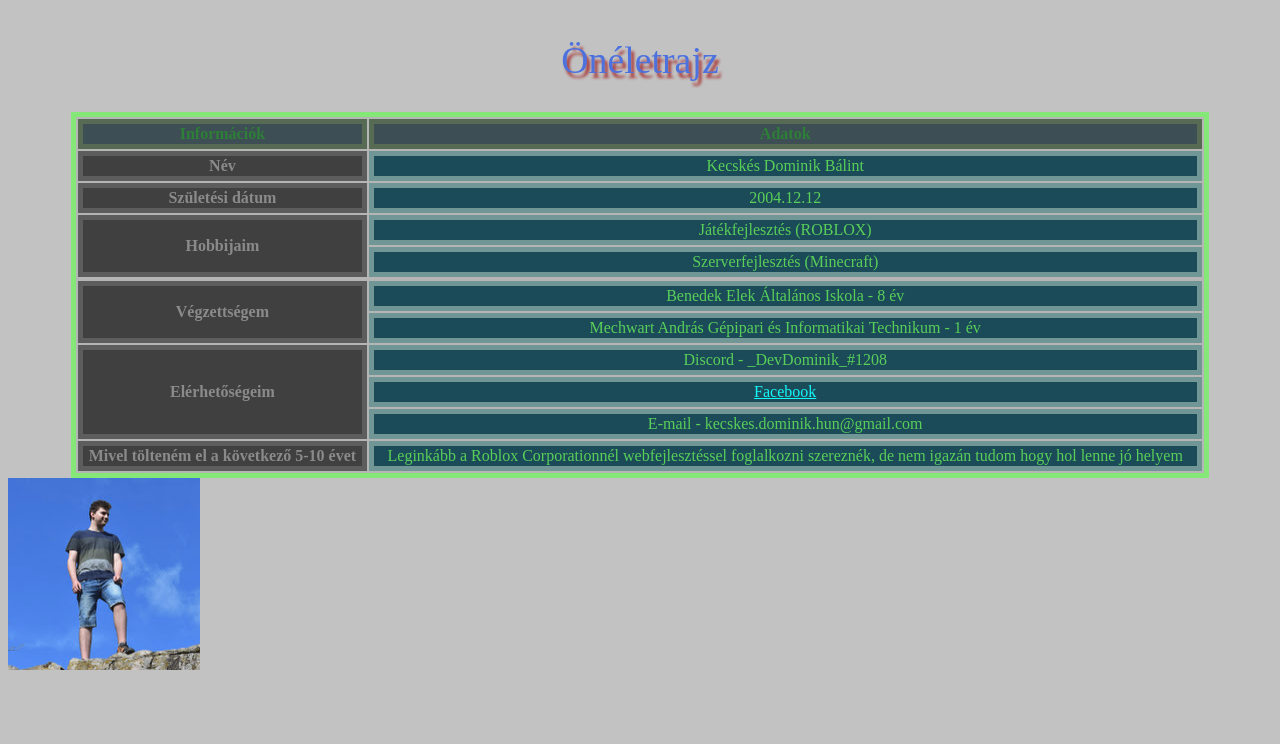
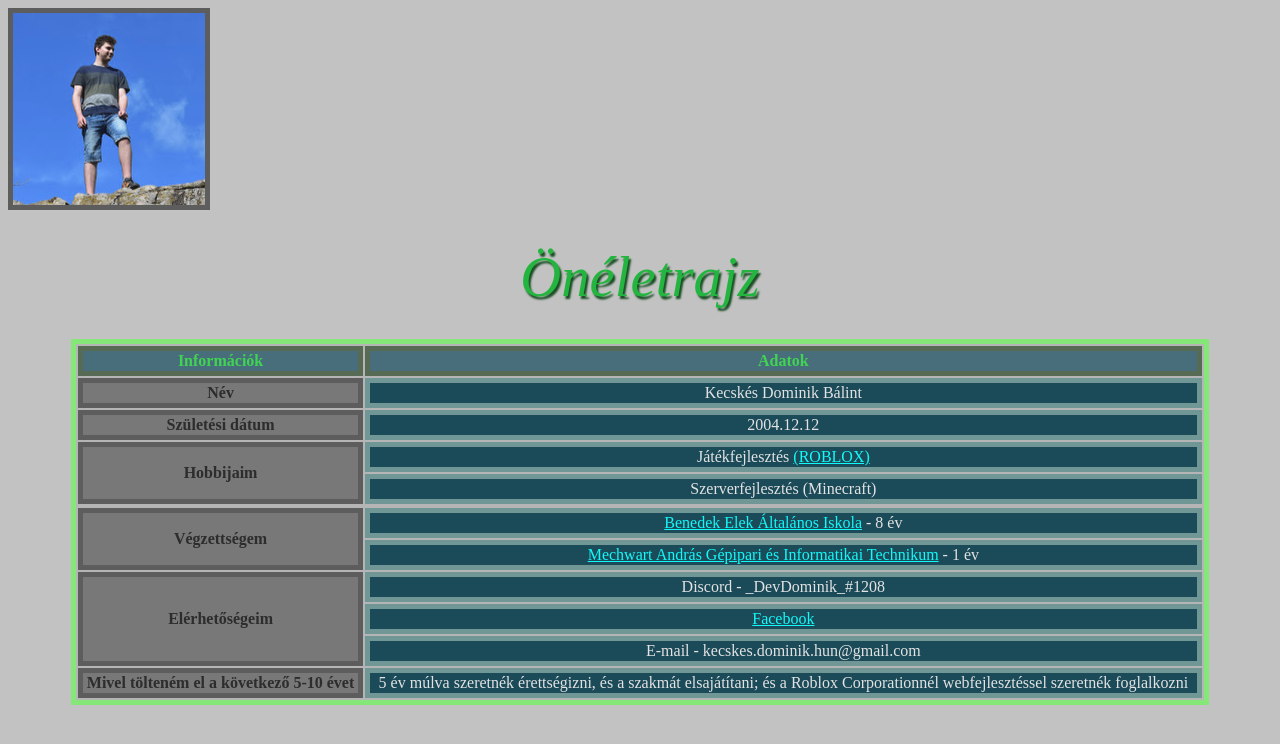
Before and after one commit to DevDominik/oneletrajz, a plain HTML site: page index.html in a window 1280 px wide. Drawn offline with Linux system fonts and the light colour scheme.

Commit message:
kesz a oneletrajz

```diff
--- a/index.html
+++ b/index.html
@@ -6,6 +6,7 @@
     <title>Önéletrajz</title>
 </head>
 <body>
+    <img src="images/unnamed.jpg" id="picture">
     <table>
         <caption>Önéletrajz</caption>
         <thead>
@@ -25,16 +26,16 @@
             </tr>
             <tr>
                 <th id="important" rowspan="2">Hobbijaim</th>
-                <td id="information">Játékfejlesztés (ROBLOX)</td>
+                <td id="information">Játékfejlesztés <a href="roblox.html">(ROBLOX)</a></td>
             </tr>
                 <td id="information">Szerverfejlesztés (Minecraft)</td>
             <tr>
             <tr>
                 <th id="important" rowspan="2">Végzettségem</th>
-                <td id="information">Benedek Elek Általános Iskola - 8 év</td>
+                <td id="information"><a href="http://www.benedekelekiskola.hu/index.html">Benedek Elek Általános Iskola</a> - 8 év</td>
             </tr>
             <tr>
-                <td id="information">Mechwart András Gépipari és Informatikai Technikum - 1 év</td>
+                <td id="information"><a href="https://www.dszcmechwart.hu/">Mechwart András Gépipari és Informatikai Technikum</a> - 1 év</td>
             </tr>
             <tr>
                 <th id="important" rowspan="3">Elérhetőségeim</th>
@@ -48,10 +49,9 @@
             </tr>
             <tr>
                 <th id="important">Mivel tölteném el a következő 5-10 évet</th>
-                <td id="information">Leginkább a Roblox Corporationnél webfejlesztéssel foglalkozni szereznék, de nem igazán tudom hogy hol lenne jó helyem</td>
+                <td id="information">5 év múlva szeretnék érettségizni, és a szakmát elsajátítani; és a Roblox Corporationnél webfejlesztéssel szeretnék foglalkozni</td>
             </tr>
         </tbody>
     </table>
-    <img src="images/unnamed.jpg" alt="">
 </body>
 </html>
--- a/style.css
+++ b/style.css
@@ -8,14 +8,16 @@ body {
 
 
 caption {
-    font-size: 1cm;
-    text-shadow: 3px 5px 3px brown;
+    font-size: 1.5cm;
+    font-style: italic;
+    text-shadow: 2px 3px 2px rgb(6, 65, 17);
+    color: rgb(20, 180, 50);
     margin: 0.8cm;
 }
 
 .title {
-    color: rgb(30,120,40);
-    background-color:rgb(47, 66, 73);
+    color: rgb(52, 214, 71);
+    background-color:rgb(59, 101, 116);
     border-left: 5px solid rgb(76, 97, 73);
     border-top: 5px solid rgb(76, 97, 73);
     border-right: 5px solid rgb(76, 97, 73);
@@ -29,7 +31,6 @@ td {
 
 table {
     background-color: rgb(180,180,180);
-    color: royalblue;
     width: 90%;
     margin: auto;
     border-left: 5px solid rgb(126, 236, 112);
@@ -43,8 +44,8 @@ table {
     border-bottom: 5px solid rgb(83, 83, 83);
     border-right: 5px solid rgb(83, 83, 83);
     border-left: 5px solid rgb(83, 83, 83);
-    color: rgb(133, 133, 133);
-    background-color: rgb(50,50,50);
+    color: rgb(29, 29, 29);
+    background-color: rgb(112, 112, 112);
 }
 
 #information {
@@ -52,10 +53,16 @@ table {
     border-bottom: 5px solid rgb(105, 146, 146);
     border-right: 5px solid rgb(105, 146, 146);
     border-left: 5px solid rgb(105, 146, 146);
-    color: rgb(78, 209, 78);
+    color: rgb(231, 231, 231);
     background-color: rgb(10, 62, 78);
 }
 
+#picture {
+    border-top: 5px solid rgb(83, 83, 83);
+    border-bottom: 5px solid rgb(83, 83, 83);
+    border-right: 5px solid rgb(83, 83, 83);
+    border-left: 5px solid rgb(83, 83, 83);
+}
 a:visited {
     color: cadetblue;
 }
```
Also changed, not shown: roblox.html (added, +31 -0 lines), images/roblox_1.png (added), images/roblox_2.png (added), images/roblox_3.png (added), images/roblox_4.png (added), images/roblox_5.png (added).
